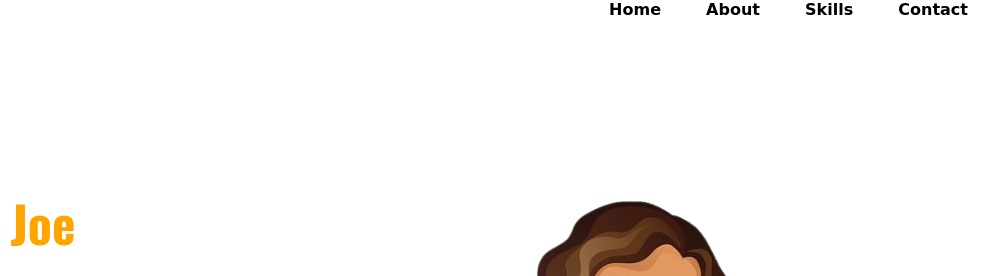
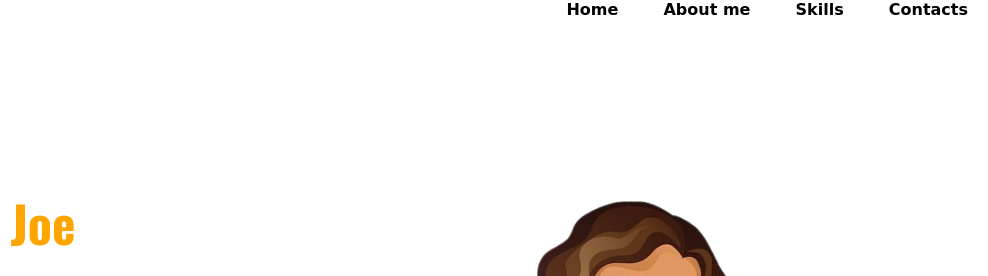
Before and after one commit to Vishnu2413/portfolio, a plain HTML site: page index.html in a window 1280 px wide. Shown: the top 276 px of the page, 292-1280 px from the left. Drawn offline with nearby package versions, Linux system fonts and the light colour scheme; a web font is replaced by a local one.

Commit message:
portfolio v2

```diff
--- a/index.html
+++ b/index.html
@@ -29,9 +29,9 @@
          <!-- links -->
           <ul>
             <li class="list-item"> <a class="list" href="#home">Home</a></li>
-            <li class="list-item"> <a class="list" href="#about">About</a></li>
+            <li class="list-item"> <a class="list" href="#about">About me</a></li>
             <li class="list-item"> <a class="list" href="#skill">Skills</a></li>
-            <li class="list-item"> <a class="list" href="#contact">Contact</a></li>
+            <li class="list-item"> <a class="list" href="#contact">Contacts</a></li>
           </ul>
      </nav>
     <!-- home -->
```
